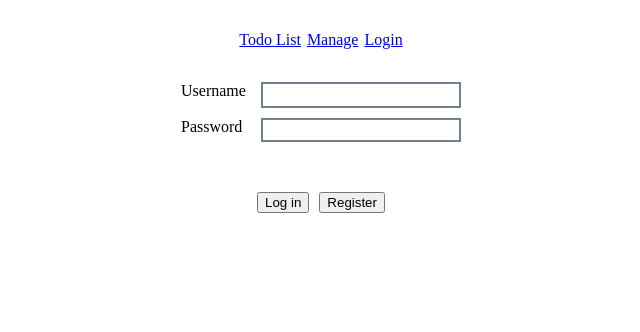
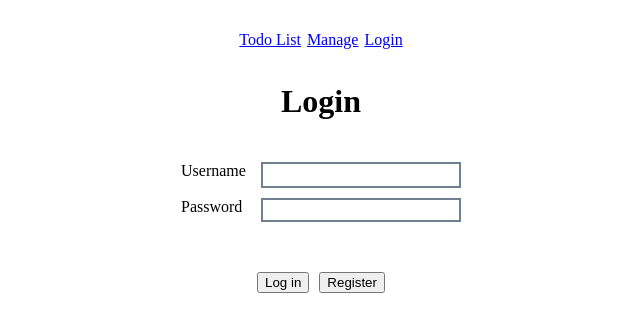
Before and after one commit to mariusbike1983/vue-full-app-js, a Vue app: page /login in a window 1280 px wide. Shown: the top 332 px of the page, without its empty margins (319-959 px from the left). Built offline with nearby package versions, Linux system fonts and the light colour scheme.

Commit message:
LAF + selection

```diff
--- a/src/assets/main.css
+++ b/src/assets/main.css
@@ -8,3 +8,7 @@ nav {
     align-items: center;
     justify-content: center;
 }
+
+h1 {
+    text-align: center;
+}
--- a/src/components/TodoList.vue
+++ b/src/components/TodoList.vue
@@ -80,7 +80,7 @@ function onItemSelect(data) {
     background-color: rgb(220, 236, 241);
     border: 1px solid slategray;
     border-radius: 5px;
-    min-height: 50px;
+    min-height: 35px;
   }
 
   .placeholder {
--- a/src/views/LoginView.vue
+++ b/src/views/LoginView.vue
@@ -49,6 +49,7 @@ watch([username, password], () => {
 </script>
 
 <template>
+    <h1>Login</h1>
     <div class="login-page">
         <div>
             <div class="container">
--- a/src/views/TodoListView.vue
+++ b/src/views/TodoListView.vue
@@ -77,7 +77,11 @@ function onItemEdit(data) {
 
 function onItemSelected(data) {
   items.value.forEach(element => {
-      element.selected = element.id === data.id;
+      if (element.id === data.id) {
+        element.selected = !element.selected;
+      } else {
+        element.selected = false;
+      }
   });
 }
 
```
